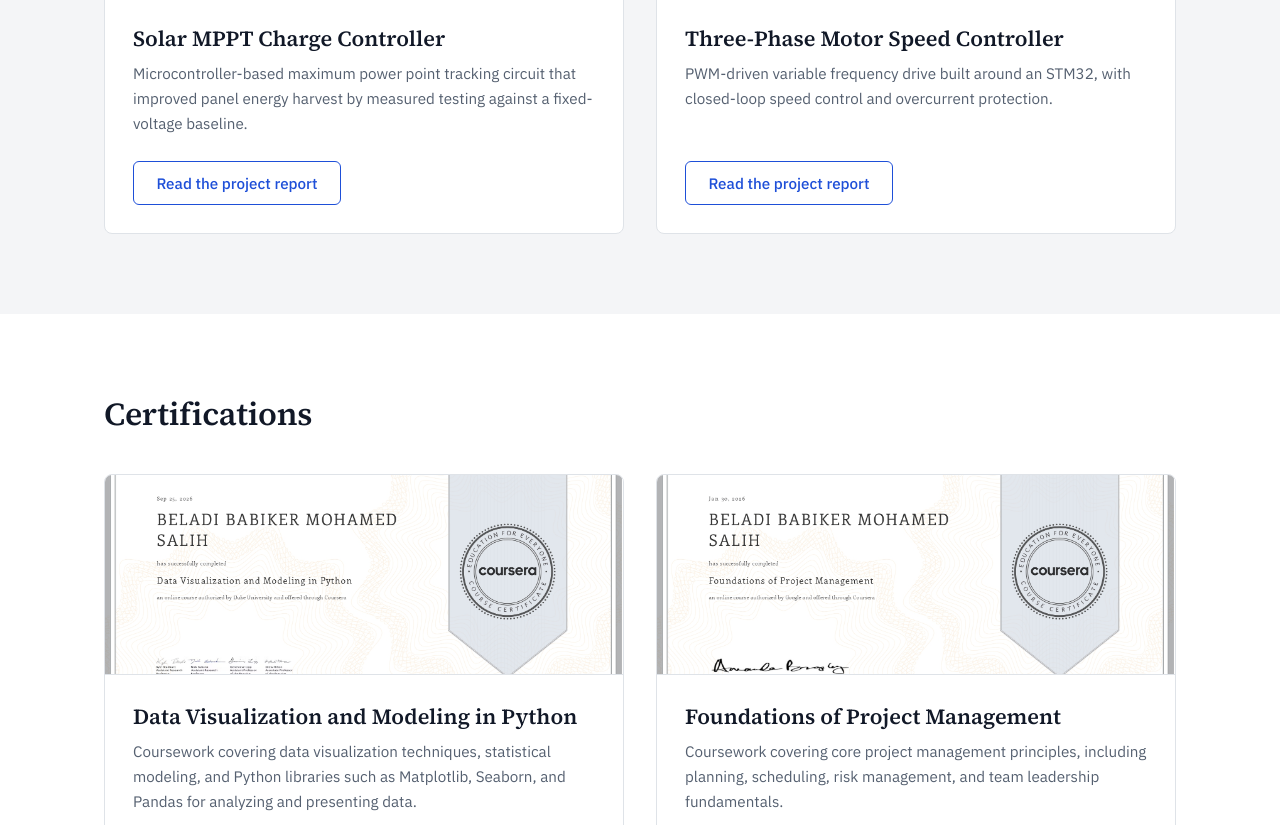
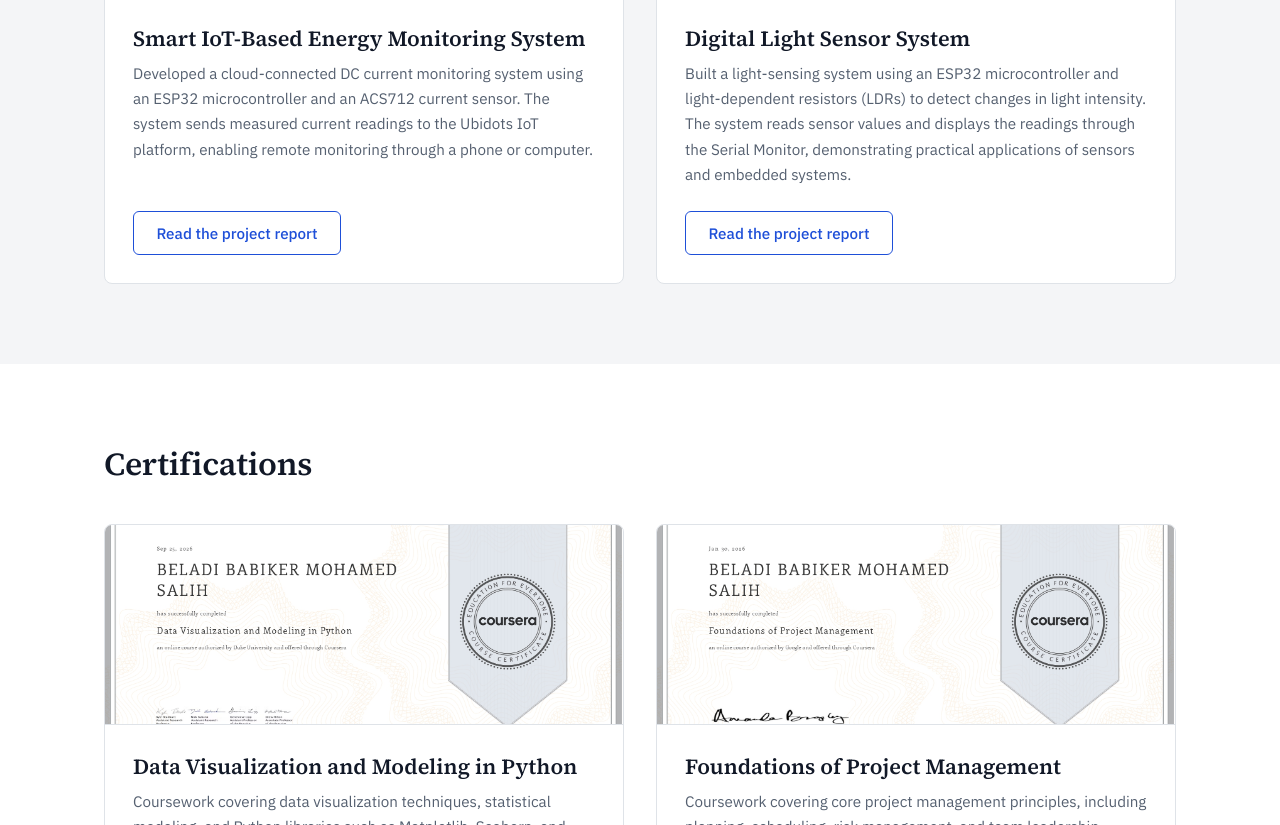
Before and after one commit to beladibabeker/Portfolio, a plain HTML site: page index.html in a window 1280 px wide. Shown: the part 1858-2683 px from the top of the page. Drawn offline with Linux system fonts and the light colour scheme.

Commit message:
project update

```diff
--- a/index.html
+++ b/index.html
@@ -119,9 +119,9 @@
                         <div class="video-overlay-hint">Play video</div>
                     </div>
                     <div class="project-content">
-                        <h3>Solar MPPT Charge Controller</h3>
-                        <p>Microcontroller-based maximum power point tracking circuit that improved panel energy harvest by measured testing against a fixed-voltage baseline.</p>
-                        <a href="sample-project-1.pdf" target="_blank" rel="noopener noreferrer" class="btn btn-outline">Read the project report</a>
+                        <h3>Smart IoT-Based Energy Monitoring System</h3>
+                        <p>Developed a cloud-connected DC current monitoring system using an ESP32 microcontroller and an ACS712 current sensor. The system sends measured current readings to the Ubidots IoT platform, enabling remote monitoring through a phone or computer.</p>
+                        <a href="Reports/Smart IoT-Based Energy Monitoring System.pdf" target="_blank" rel="noopener noreferrer" class="btn btn-outline">Read the project report</a>
                     </div>
                 </div>
 
@@ -135,8 +135,8 @@
                         <div class="video-overlay-hint">Play video</div>
                     </div>
                     <div class="project-content">
-                        <h3>Three-Phase Motor Speed Controller</h3>
-                        <p>PWM-driven variable frequency drive built around an STM32, with closed-loop speed control and overcurrent protection.</p>
+                        <h3>Digital Light Sensor System</h3>
+                        <p>Built a light-sensing system using an ESP32 microcontroller and light-dependent resistors (LDRs) to detect changes in light intensity. The system reads sensor values and displays the readings through the Serial Monitor, demonstrating practical applications of sensors and embedded systems.</p>
                         <a href="sample-project-2.pdf" target="_blank" rel="noopener noreferrer" class="btn btn-outline">Read the project report</a>
                     </div>
                 </div>
```
Also changed, not shown: 1 other file.
